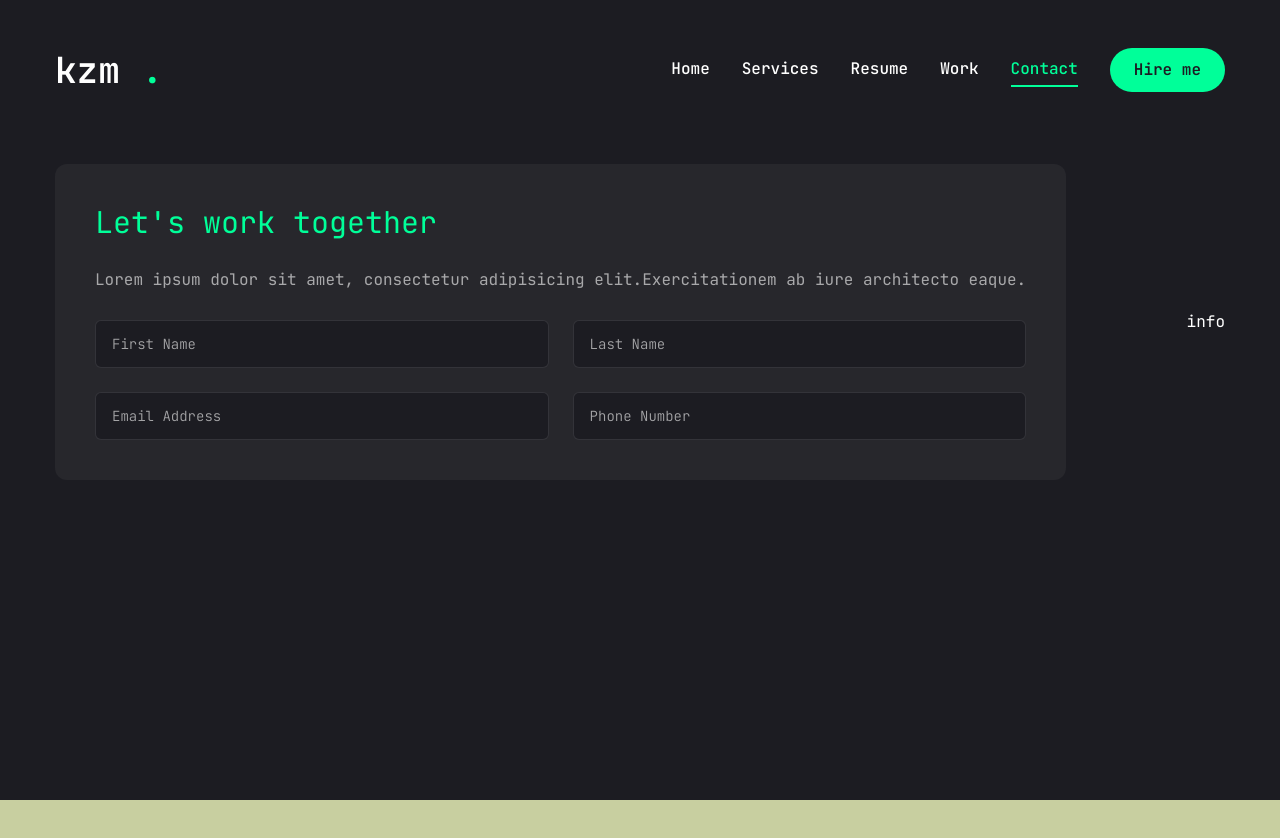
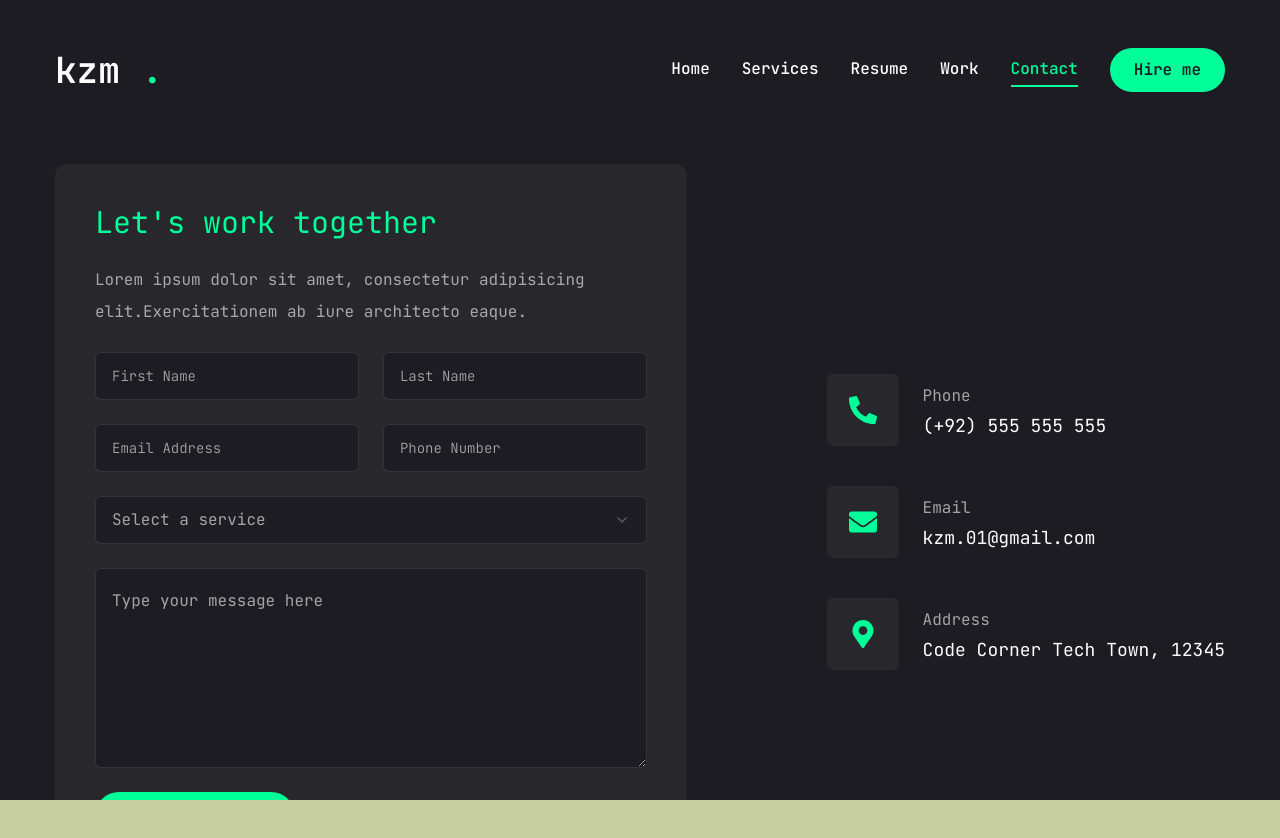
Before and after one commit to kzmfhm/portfolio-website, a Next.js app: page /contact in a window 1280 px wide. Shown: the top 838 px of the page. Before the commit the page ends 800 px from the top, so only its background shows below. Built offline with nearby package versions, Linux system fonts and the light colour scheme.

Commit message:
fix input styling on contact page

```diff
--- a/app/contact/page.jsx
+++ b/app/contact/page.jsx
@@ -37,7 +37,7 @@
      <div className="mx-auto container">
       <div className="flex flex-col xl:flex-row gap-[30px]">
         {/* form */}
-        <div className="xl:h-[54%] order-2 xl:order-none">
+        <div className="xl:w-[54%] order-2 xl:order-none">
           <form className="flex flex-col gap-6 p-10 bg-[#27272c] rounded-xl">
             <h3 className="text-3xl text-accent">Let&#39;s work together</h3>
             <p className="text-white/60">Lorem ipsum dolor sit amet, consectetur adipisicing elit.Exercitationem ab iure architecto eaque.</p>
@@ -48,11 +48,44 @@
             <Input type="email" placeholder="Email Address"/>
             <Input type="phone" placeholder="Phone Number"/>
           </div>
-          </form>
+          {/* select */}
+          <Select>
+            <SelectTrigger className="w-full">
+              <SelectValue placeholder="Select a service"/>
+            </SelectTrigger>
+            <SelectContent>
+              <SelectGroup>
+              <SelectLabel className="">
+                Select a service
+              </SelectLabel>
+              <SelectItem value="est">Web Development</SelectItem>
+              <SelectItem value="cst">UI/UX Design</SelectItem>
+              <SelectItem value="mst">Logo Design</SelectItem>
+              </SelectGroup >
+            </SelectContent>
+          </Select>
+          <Textarea className="h-[200px]" placeholder="Type your message here"/>
+          {/* buttons */}
+          <Button size="md" className="xl:w-[200px] px-4">Send message</Button>
+        </form>
         </div>
         {/* info */}
         <div className="flex flex-1 items-center xl:justify-end order-1 xl:order-none mb-8 xl:mb-0">
-          info
+       <ul className="flex flex-col gap-10">
+        {info.map((item,index) => {
+          return <li key={index} className="flex items-center gap-6">
+            <div className="w-[52px] h-[52px] xl:w-[72px] xl:h-[72px] bg-[#27272c] text-accent rounded-md flex items-center justify-center">
+              <div className="text-[28px]">
+                {item.icon}
+              </div>
+              </div>
+              <div className="flex-1">
+                <p className="text-white/60">{item.title}</p>
+                <h3 className="text-lg">{item.description}</h3>
+              </div>
+          </li>
+        })}
+       </ul>
         </div>
       </div>
      </div>
--- a/components/ui/select.jsx
+++ b/components/ui/select.jsx
@@ -16,7 +16,7 @@
   <SelectPrimitive.Trigger
     ref={ref}
     className={cn(
-      "flex h-10 w-full items-center justify-between rounded-md border border-slate-200 bg-white px-3 py-2 text-sm ring-offset-white placeholder:text-slate-500 focus:outline-none focus:ring-2 focus:ring-slate-950 focus:ring-offset-2 disabled:cursor-not-allowed disabled:opacity-50 [&>span]:line-clamp-1 dark:border-slate-800 dark:bg-slate-950 dark:ring-offset-slate-950 dark:placeholder:text-slate-400 dark:focus:ring-slate-300",
+      "flex h-[48px] w-full items-center justify-between rounded-md border border-white/10 bg-primary px-4 py-5 text-base text-white/60 placeholder:text-white/10 focus:border-accent outline-none",
       className
     )}
     {...props}>
@@ -54,7 +54,7 @@
     <SelectPrimitive.Content
       ref={ref}
       className={cn(
-        "relative z-50 max-h-96 min-w-[8rem] overflow-hidden rounded-md border border-slate-200 bg-white text-slate-950 shadow-md data-[state=open]:animate-in data-[state=closed]:animate-out data-[state=closed]:fade-out-0 data-[state=open]:fade-in-0 data-[state=closed]:zoom-out-95 data-[state=open]:zoom-in-95 data-[side=bottom]:slide-in-from-top-2 data-[side=left]:slide-in-from-right-2 data-[side=right]:slide-in-from-left-2 data-[side=top]:slide-in-from-bottom-2 dark:border-slate-800 dark:bg-slate-950 dark:text-slate-50",
+        "relative z-50 max-h-96 min-w-[8rem] overflow-hidden rounded-md border border-white/10 bg-primary text-white shadow-md data-[state=open]:animate-in data-[state=closed]:animate-out data-[state=closed]:fade-out-0 data-[state=open]:fade-in-0 data-[state=closed]:zoom-out-95 data-[state=open]:zoom-in-95 data-[side=bottom]:slide-in-from-top-2 data-[side=left]:slide-in-from-right-2 data-[side=right]:slide-in-from-left-2 data-[side=top]:slide-in-from-bottom-2 dark:border-slate-800 dark:bg-slate-950 dark:text-slate-50",
         position === "popper" &&
           "data-[side=bottom]:translate-y-1 data-[side=left]:-translate-x-1 data-[side=right]:translate-x-1 data-[side=top]:-translate-y-1",
         className
@@ -85,7 +85,7 @@
   <SelectPrimitive.Item
     ref={ref}
     className={cn(
-      "relative flex w-full cursor-default select-none items-center rounded-sm py-1.5 pl-8 pr-2 text-sm outline-none focus:bg-slate-100 focus:text-slate-900 data-[disabled]:pointer-events-none data-[disabled]:opacity-50 dark:focus:bg-slate-800 dark:focus:text-slate-50",
+      "relative flex w-full cursor-default select-none items-center rounded-sm py-1.5 pl-8 pr-2 text-sm outline-none focus:bg-accent focus:text-primary data-[disabled]:pointer-events-none data-[disabled]:opacity-50 dark:focus:bg-slate-800 dark:focus:text-slate-50",
       className
     )}
     {...props}>
--- a/components/ui/textarea.jsx
+++ b/components/ui/textarea.jsx
@@ -6,7 +6,7 @@
   return (
     (<textarea
       className={cn(
-        "flex min-h-[80px] w-full rounded-md border border-slate-200 bg-white px-3 py-2 text-sm ring-offset-white placeholder:text-slate-500 focus-visible:outline-none focus-visible:ring-2 focus-visible:ring-slate-950 focus-visible:ring-offset-2 disabled:cursor-not-allowed disabled:opacity-50 dark:border-slate-800 dark:bg-slate-950 dark:ring-offset-slate-950 dark:placeholder:text-slate-400 dark:focus-visible:ring-slate-300",
+        "flex min-h-[80px] w-full rounded-md border border-white/10 bg-primary px-4 py-5 text-sm text-base placeholder:text-white/60 focus-visible:outline-none focus-visible:ring-1 focus-visible:ring-accent focus-visible:ring-offset-0 disabled:cursor-not-allowed disabled:opacity-50",
         className
       )}
       ref={ref}
```
